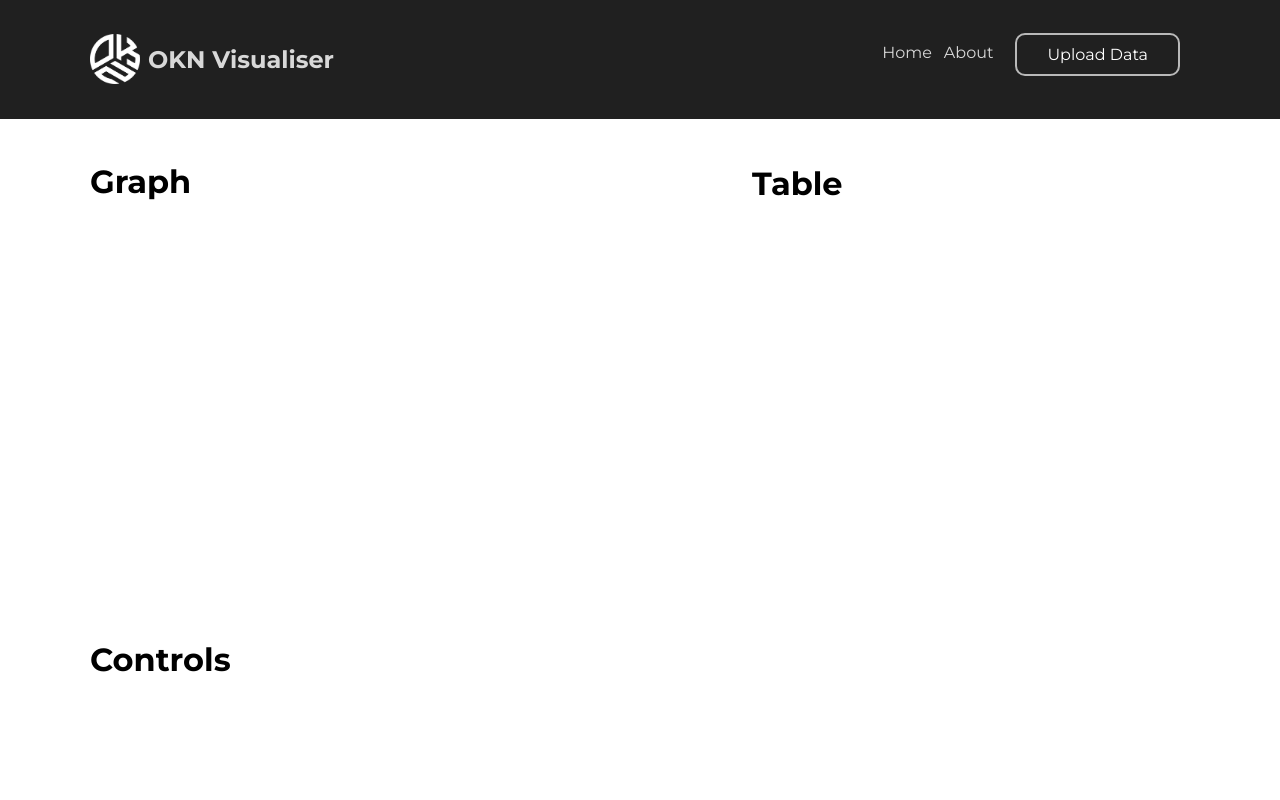
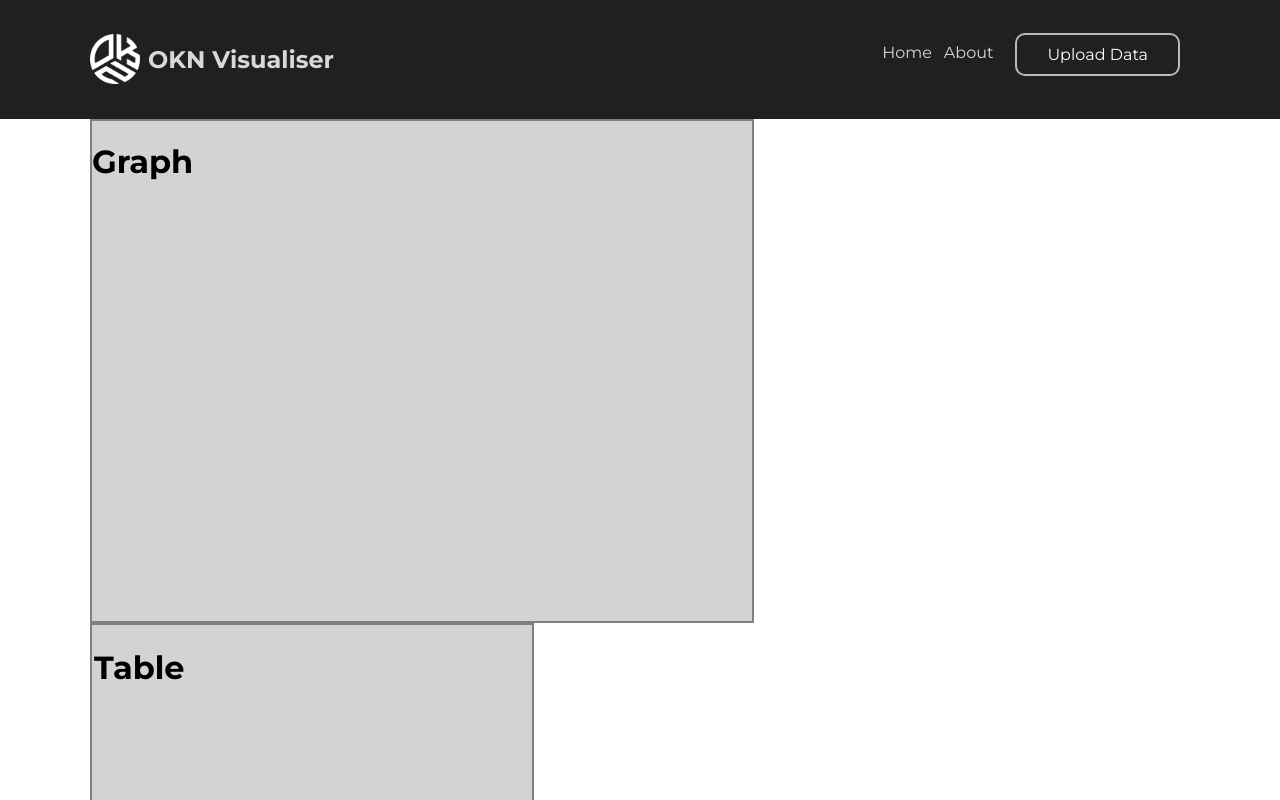
Before and after one commit to OmriWebber/okn-visualiser, a Vue app: page / in a window 1280 px wide. Shown: the top 800 px of the page. Built offline with nearby package versions, Linux system fonts and the light colour scheme.

Commit message:
add background color and border to layout

```diff
--- a/src/assets/main.scss
+++ b/src/assets/main.scss
@@ -30,3 +30,8 @@ body {
     background-color: rgba(206, 206, 206, 0.579);
     color: rgb(255, 255, 255);
 }
+
+.wrapper {
+    border: 2px solid grey;
+    background-color: lightGrey;
+}
--- a/src/components/Controls.vue
+++ b/src/components/Controls.vue
@@ -3,7 +3,7 @@
 </script>
 
 <template>
-    <div class="controls-wrapper">
+    <div class="wrapper controls-wrapper">
         <div class="controls"><h1>Controls</h1></div>
     </div>
 </template>
@@ -11,12 +11,9 @@
 
 
 <style lang="scss" scoped>
-    .control-wrapper {
+    .controls-wrapper {
         float: left;
         display: block;
         width: 100%;
-        .controls {
-
-        }
     }
 </style>
--- a/src/components/Graph.vue
+++ b/src/components/Graph.vue
@@ -3,18 +3,17 @@
 </script>
 
 <template>
-    <div class="graph-wrapper">
+    <div class="wrapper graph-wrapper">
         <div class="graph">
             <h1>Graph</h1>
         </div>
     </div>
 </template>
 
-
-
 <style lang="scss" scoped>
     .graph-wrapper {
         width: 60%;
+        height: 500px;
         float: left;
         .graph {
             max-width: 100%;
--- a/src/components/Table.vue
+++ b/src/components/Table.vue
@@ -3,11 +3,10 @@
 </script>
 
 <template>
-    <div class="table-wrapper">
+    <div class="wrapper table-wrapper">
         <table class="table"><h1>Table</h1></table>
     </div>
 </template>
-
 
 
 <style lang="scss" scoped>
```
